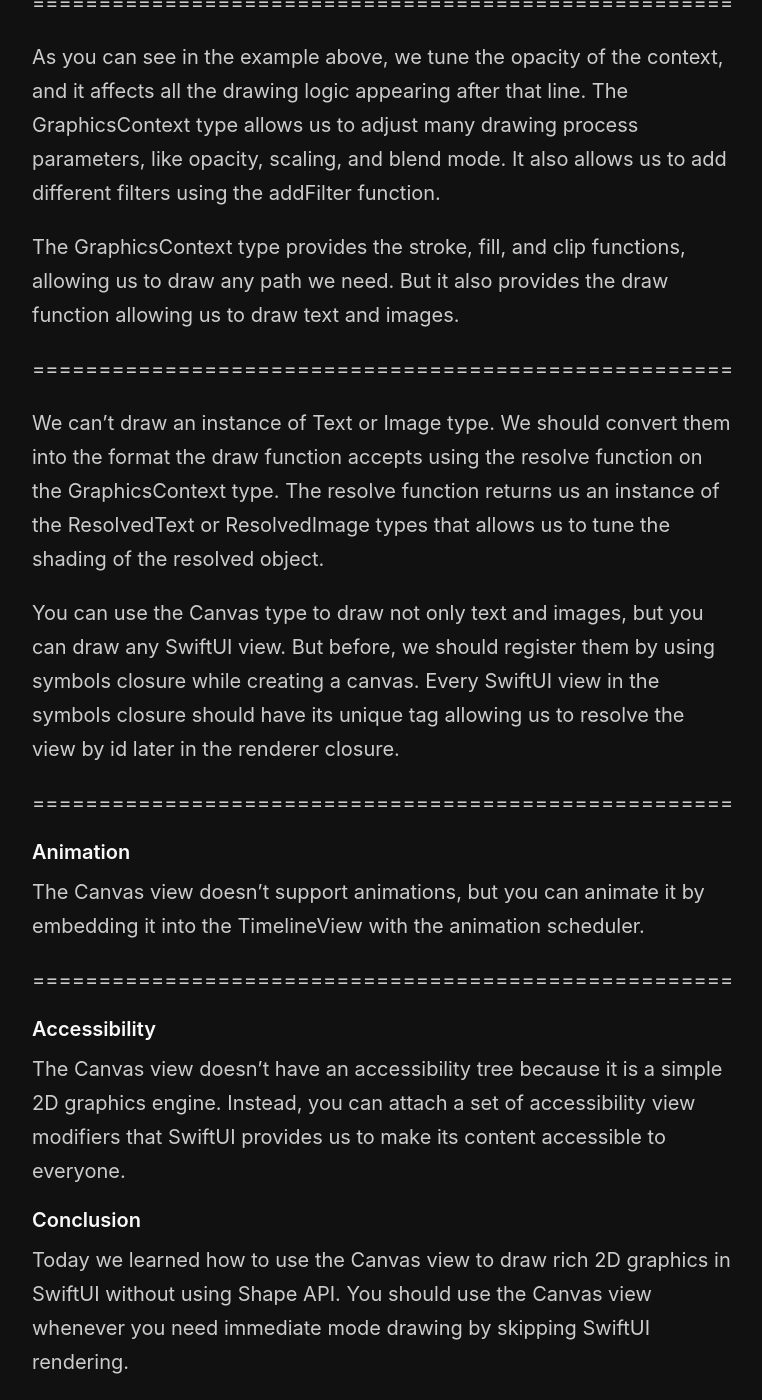
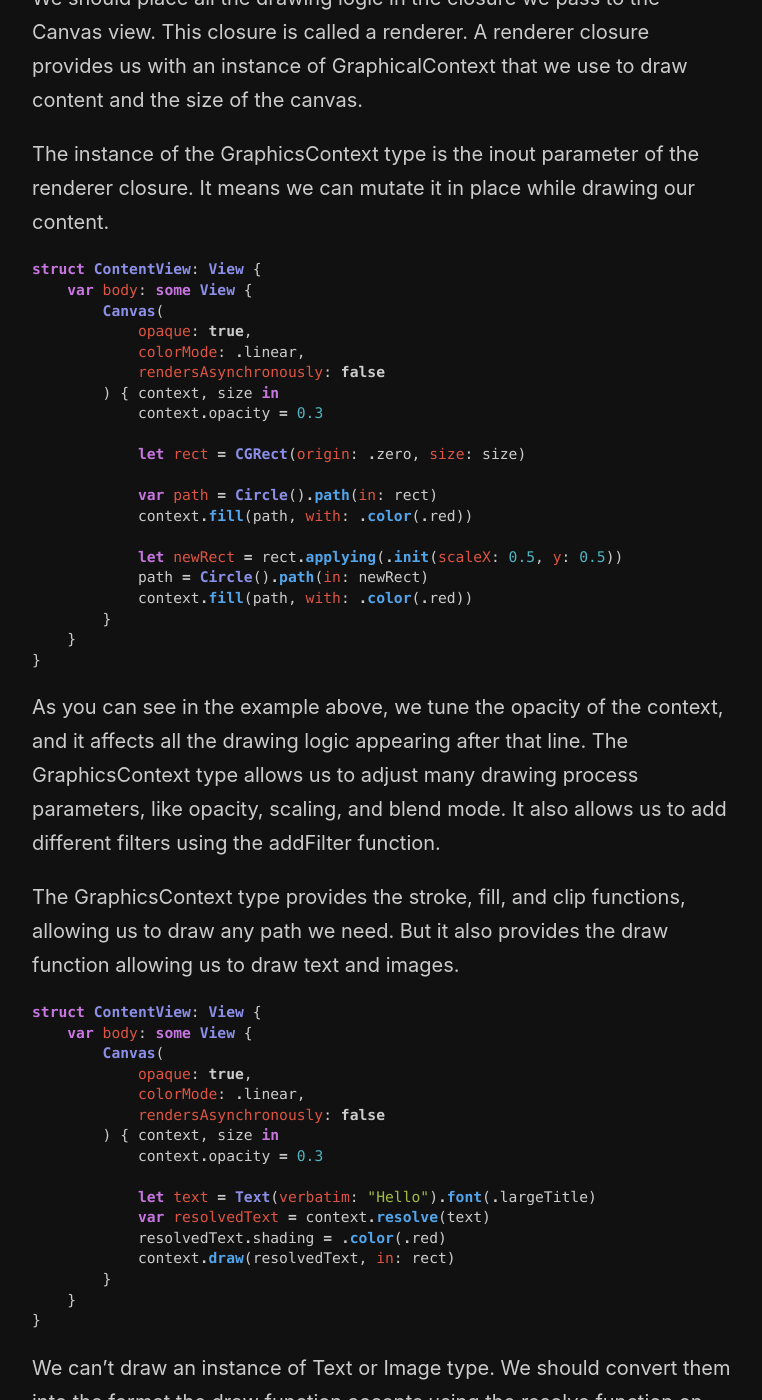
Before and after one commit to mecid/mecid.github.io, a Jekyll site: the page built from _posts/2023-04-11-mastering-canvas-in-swiftui.md, in a window 1280 px wide and 1400 px high, scrolled down 1125 px. Shown: the whole window, without its empty margins (258-1020 px from the left). Built offline with Jekyll 4.4.1, drawn with Linux system fonts in a browser that asks for light colours; some of the changed text lies outside the part shown.

Commit message:
code examples added to the canvas post

````diff
--- a/_posts/2023-04-11-mastering-canvas-in-swiftui.md
+++ b/_posts/2023-04-11-mastering-canvas-in-swiftui.md
@@ -8,7 +8,23 @@ You can draw 2D graphics in SwiftUI using Shape API, but in the end, the framewo
 #### Basics
 Canvas view supports immediate mode drawing without using Shape API. We can use it to draw anything we want in a procedural way, line by line. Let's take a look at a small example.
 
-=====================================================
+```swift
+struct ContentView: View {
+    var body: some View {
+        Canvas(
+            opaque: true,
+            colorMode: .linear,
+            rendersAsynchronously: false
+        ) { context, size in
+            let rect = CGRect(origin: .zero, size: size)
+
+
+            var path = Circle().path(in: rect)
+            context.fill(path, with: .color(.red))
+        }
+    }
+}
+```
 
 As you can see in the example above, we create a Canvas view as the root view of our ContentView. It accepts a few parameters allowing us to configure the canvas with opaque, color mode, and asynchronous rendering options.
 
@@ -16,24 +32,111 @@ We should place all the drawing logic in the closure we pass to the Canvas view.
 
 The instance of the GraphicsContext type is the inout parameter of the renderer closure. It means we can mutate it in place while drawing our content.
 
-=====================================================
+```swift
+struct ContentView: View {
+    var body: some View {
+        Canvas(
+            opaque: true,
+            colorMode: .linear,
+            rendersAsynchronously: false
+        ) { context, size in
+            context.opacity = 0.3
+
+            let rect = CGRect(origin: .zero, size: size)
+
+            var path = Circle().path(in: rect)
+            context.fill(path, with: .color(.red))
+
+            let newRect = rect.applying(.init(scaleX: 0.5, y: 0.5))
+            path = Circle().path(in: newRect)
+            context.fill(path, with: .color(.red))
+        }
+    }
+}
+```
 
 As you can see in the example above, we tune the opacity of the context, and it affects all the drawing logic appearing after that line. The GraphicsContext type allows us to adjust many drawing process parameters, like opacity, scaling, and blend mode. It also allows us to add different filters using the addFilter function.
 
 The GraphicsContext type provides the stroke, fill, and clip functions, allowing us to draw any path we need. But it also provides the draw function allowing us to draw text and images.
 
-=====================================================
+```swift
+struct ContentView: View {
+    var body: some View {
+        Canvas(
+            opaque: true,
+            colorMode: .linear,
+            rendersAsynchronously: false
+        ) { context, size in
+            context.opacity = 0.3
+
+            let text = Text(verbatim: "Hello").font(.largeTitle)
+            var resolvedText = context.resolve(text)
+            resolvedText.shading = .color(.red)
+            context.draw(resolvedText, in: rect)
+        }
+    }
+}
+```
 
 We can't draw an instance of Text or Image type. We should convert them into the format the draw function accepts using the resolve function on the GraphicsContext type. The resolve function returns us an instance of the ResolvedText or ResolvedImage types that allows us to tune the shading of the resolved object.
 
 You can use the Canvas type to draw not only text and images, but you can draw any SwiftUI view. But before, we should register them by using symbols closure while creating a canvas. Every SwiftUI view in the symbols closure should have its unique tag allowing us to resolve the view by id later in the renderer closure.
 
-=====================================================
+```swift
+struct ContentView: View {
+    var body: some View {
+        Canvas(
+            opaque: true,
+            colorMode: .linear,
+            rendersAsynchronously: false
+        ) { context, size in
+            context.opacity = 0.3
+
+            let rect = CGRect(origin: .zero, size: size)
+
+            if let symbol = context.resolveSymbol(id: 1) {
+                context.draw(symbol, in: rect)
+            }
+        } symbols: {
+            Text(verbatim: "Hello")
+                .foregroundColor(.red)
+                .tag(1)
+        }
+    }
+}
+```
 
 #### Animation
 The Canvas view doesn't support animations, but you can animate it by embedding it into the TimelineView with the animation scheduler.
 
-=====================================================
+```swift
+struct ContentView: View {
+    var body: some View {
+        TimelineView(.animation) { timelineContext in
+            let value = secondsValue(for: timelineContext.date)
+
+            Canvas(
+                opaque: true,
+                colorMode: .linear,
+                rendersAsynchronously: false
+            ) { context, size in
+                let newSize = size.applying(.init(scaleX: value, y: 1))
+                let rect = CGRect(origin: .zero, size: newSize)
+
+                context.fill(
+                    Rectangle().path(in: rect),
+                    with: .color(.red)
+                )
+            }
+        }
+    }
+
+    private func secondsValue(for date: Date) -> Double {
+        let seconds = Calendar.current.component(.second, from: date)
+        return Double(seconds) / 60
+    }
+}
+```
 
 #### Accessibility
 The Canvas view doesn't have an accessibility tree because it is a simple 2D graphics engine. Instead, you can attach a set of accessibility view modifiers that SwiftUI provides us to make its content accessible to everyone.
````
